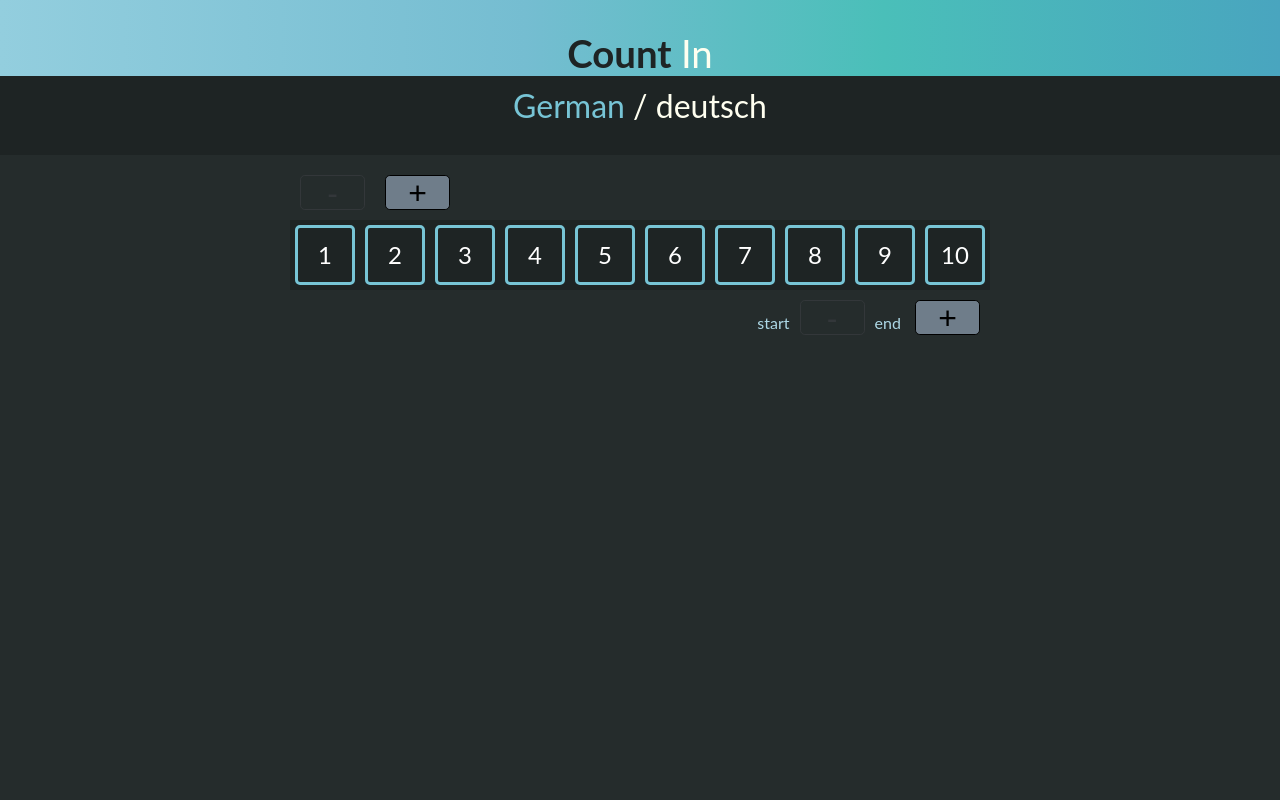
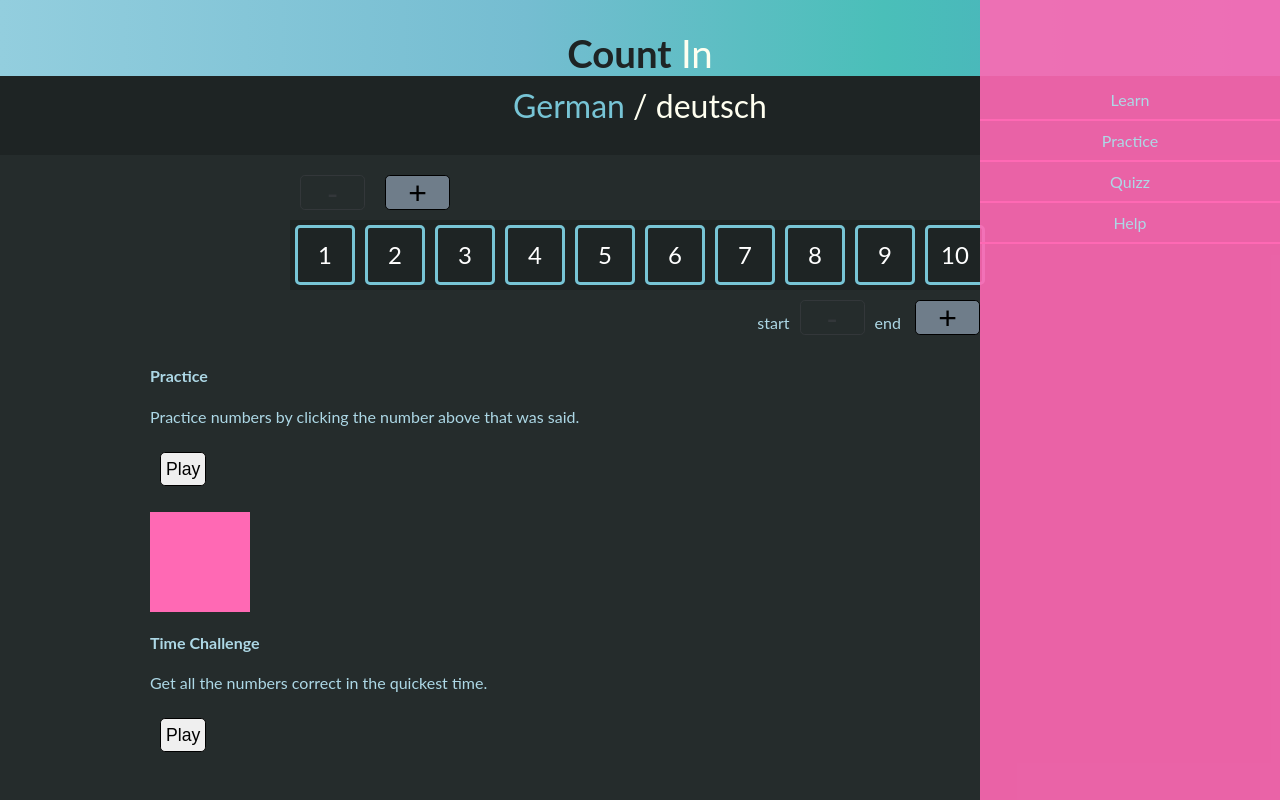
Before and after one commit to JaniceShaw/count-in-v2, a React (Create React App) app: page / in a window 1280 px wide. Built offline with nearby package versions, Linux system fonts and the light colour scheme.

Commit message:
working on the practice and chanllenge blocks

```diff
--- a/src/App.js
+++ b/src/App.js
@@ -1,7 +1,8 @@
 import { useState, useEffect } from 'react';
 
 import './App.scss';
-// import ReactCSSTransitionGroup from 'react-transition-group/CSSTransitionGroup';
+
+import Menu from './components/menu/Menu';
 
 import { Header } from './components/Header/header';
 import { Numbers } from './components/Numbers/Numbers';
@@ -9,6 +10,7 @@ import { PracticeBlock } from './components/PracticeBlock/PracticeBlock';
 import { ChallengeBlock } from './components/ChallengeBlock/ChallengeBlock';
 
 import Learn from './components/Numbers/Learn/Learn';
+
 
 // global arrays
 let correctAdd = [];
@@ -26,6 +28,7 @@ const languageList = [
   ['French', 'fr-FR', 'français', 'incorrect'],
   ['French (CA)', 'fr-CA', 'français', 'incorrect'],
   ['German', 'de-DE', 'deutsch', 'falsch'],
+  // ['German (CH)', 'de-CH', 'deutsch', 'falsch'],
   ['Hebrew', 'he-IL', 'עִברִית', 'לֹא נָכוֹן'],
   ['Italian', 'it-IT', 'italiano', 'scorretto'],
   ['Japanese', 'ja-JP', '日本語', '間違った'],
@@ -40,7 +43,7 @@ const languageList = [
   ['Thai', 'th-TH', 'ไทย', 'ไม่ถูกต้อง']
 ];
 
-// function speakDeAll(say, lang) {
+// function runSpeakAll(say, lang) {
 //   to_speak = new SpeechSynthesisUtterance(say);
 //   to_speak.lang = lang;
 //   to_speak.rate = 0.9;
@@ -48,40 +51,51 @@ const languageList = [
 // }
 
 const App = () => {
-  let defaultNumbersList = [];
-  let j;
-  // the displayed numbers --Default
-  for (j = 1; j <= 10; j++) {
-    defaultNumbersList.push([j, 'num']);
+
+  function defaultNumbersList() {
+    let numberList = [];
+
+    for (let j = 1; j <= 10; j++) {
+      numberList.push([j, 'num']);
+    }
+    return numberList
   }
+
 
   //set up states -- not all need to be state
   const [showLangs, setShowLangs] = useState(false); // hide lang list selection
-  const [langs, setLangs] = useState(); // the array of languages to select -- TODO: maybe not needed
-  const [langSelected, setLangSelected] = useState(6); // sets default language
-  const [lang, setLang] = useState("de-DE");
+  // do i need both of these??
+  const [langSelected, setLangSelected] = useState(6); // The selected language (German default)
+  const [lang, setLang] = useState("de-DE"); // is this not the same as above??
+  const [germanVoice, setGermanVoice] = useState();
+  //const [langs, setLangs] = useState(); // the array of languages to select -- TODO: maybe not needed
   const [learnList] = useState([[1, 'num']]);
   const [numbersList, setNumberList] = useState(defaultNumbersList);
-  const [test, setTest] = useState(false); // to show if practice has been clicked
-  const [germanVoice, setGermanVoice] = useState();
+  //const [test, setTest] = useState(false); // to show if practice has been clicked
+  const [practice, setPractice] = useState(false); // to show if practice has been clicked
+
 
   // for Time challenge
   const [challenge, setChallenge] = useState(false); // sets challenge to not started
-  const [finished] = useState(false);
-  const [results] = useState([]);
-  const [running] = useState(false);
-  const [elapsedTime] = useState(0);
-  const [previousTime] = useState(0);
-  const [rand] = useState(''); // the random number said
-  const [correct] = useState([]); // #endregion//array for correct answers
-  const [incorrect] = useState([]); // array for incorrect answers
-  const [incorrectQ] = useState([]);
+  const [finished, setFinished] = useState(false);
+  const [results, setResults] = useState([]);
+  const [running, setRunning] = useState(false);
+  const [elapsedTime, setElapsedTime] = useState(0);
+  const [previousTime, setPreviousTime] = useState(0);
+  const [rand, setRand] = useState(''); // the random number said
+  const [correct, setCorrect] = useState([]); // #endregion//array for correct answers
+  const [incorrect, setIncorrect] = useState([]); // array for incorrect answers
+
+  const [incorrectChallenge, setIncorrectChallenge] = useState([]);
+  const [theTime, setTheTime] = useState();
 
   useEffect(() => {
-   // console.log('in useeffect for get voice');
+    // console.log('in useeffect for get voice');
     let voicesAll = speechSynthesis.getVoices();
 
-   // need time out to work consistently in chrome
+    // console.log(voicesAll);
+
+    // need time out to work consistently in chrome
     setTimeout(() => {
       voicesAll = speechSynthesis.getVoices();
       //console.log('in tiem out', voicesAll);
@@ -102,7 +116,7 @@ const App = () => {
         }
       });
 
-     // console.log('get the voice', voices[0]);
+      // console.log('get the voice', voices[0]);
       if (!voices[0]) {
         console.log('did not get the voices');
       }
@@ -116,7 +130,7 @@ const App = () => {
   const speech = window.speechSynthesis;
   let to_speak;
 
-  function speakDe(say, lang) {
+  function runSpeak(say, lang) {
 
     shutUp();
 
@@ -132,7 +146,7 @@ const App = () => {
   }
 
   function shutUp() {
-   //console.log('did shut up');
+    //console.log('did shut up');
     speech.cancel()
   }
 
@@ -148,13 +162,11 @@ const App = () => {
 
     const newLang = languageList[newLangSelected][1];
 
-    speakDe(languageList[newLangSelected][2], newLang);
+    runSpeak(languageList[newLangSelected][2], newLang);
     setLang(newLang);
     setLangSelected(newLangSelected);
     setShowLangs(false)
   }
-
-
 
   // Numbers Changed //
   //Max minus -- start number  - --
@@ -173,8 +185,8 @@ const App = () => {
         newNumbersList.unshift([i, 'num']);
       }
 
-      setNumberList((prevState)=>{
-        return(newNumbersList);
+      setNumberList((prevState) => {
+        return (newNumbersList);
       })
     }
   }
@@ -194,8 +206,8 @@ const App = () => {
       newNumbersList.shift();
     }
 
-    setNumberList((prevState)=>{
-      return(newNumbersList);
+    setNumberList((prevState) => {
+      return (newNumbersList);
     })
 
   }
@@ -210,8 +222,8 @@ const App = () => {
       for (i = 1; i <= 10; i++) {
         newNumbersList.pop();
       }
-      setNumberList((prevState)=>{
-        return(newNumbersList);
+      setNumberList((prevState) => {
+        return (newNumbersList);
       })
     }
   }
@@ -220,7 +232,7 @@ const App = () => {
   const minPlusClickedHandler = () => {
 
     let newNumbersList = [...numbersList];
-    console.log('1-newNumbersList',newNumbersList)
+    console.log('1-newNumbersList', newNumbersList)
 
     const numStart = newNumbersList[newNumbersList.length - 1][0] + 1;
 
@@ -231,8 +243,8 @@ const App = () => {
     }
     console.log('newnum', newNumbersList);
 
-    setNumberList((prevState)=>{
-      return(newNumbersList);
+    setNumberList((prevState) => {
+      return (newNumbersList);
     })
 
   };
@@ -240,28 +252,46 @@ const App = () => {
   //number clicked
   const handleNumberClick = (e) => {
 
-    const clicked = Number(e.currentTarget.textContent);
-    // console.log('clicked', clicked);
+    const clicked = Number(e.target.textContent);
 
-    let rand = numbersList[Math.floor((Math.random() * numbersList.length))][0];
+    // Check if practice mode is on //
+    if (practice) {
 
-    let theNum = numbersList;
+      if (rand === clicked) {
+        //console.log('got it right')
+        const newRandomNumber = numbersList[Math.floor((Math.random() * numbersList.length))][0];
+        setRand(newRandomNumber);
+        runSpeak(newRandomNumber, lang);
+        setCorrect((prevState => {
+          return [...prevState, rand]
+        }))
+      } else {
+        setIncorrect((prevState) => [...prevState, rand]);
+      }
+      return
+    }
+
+    // check if challenge mode is on
+    if (challenge) {
+      console.log("started chalange!")
+      //correct number clicked
+      if (rand === clicked) {
+        console.log('Got it right!')
+      }
+
+      return
+    }
+
+    // let rand = numbersList[Math.floor((Math.random() * numbersList.length))][0];
+
+    let theNum = [...numbersList];
     let theNewNum = [];
     let numClassC = 'num correct';
 
     // this.setState({ clicked: clicked });
+    // console.log('clicked', clicked, lang);
+    runSpeak(clicked, lang);
 
-    // console.log('clicked', clicked, lang);
-    speakDe(clicked, lang);
-
-    //practice is correct
-    //   if (clicked === this.state.rand && this.state.test) {
-
-    //     correctAdd.push(this.state.rand);
-    //     this.setState({ correct: correctAdd, rand: rand });
-
-    //     speakDe(clicked, lang);
-    //     speakDe(rand, lang);
 
     //     //Challenge is correct
     //   } else if (clicked === this.state.rand && this.state.challenge) {
@@ -305,84 +335,81 @@ const App = () => {
     //       this.setState({ challenge: false, running: false, finished: true, results: resultAdd });
     //       incorrectAdd = [];
     //     } else {
-    //       speakDe(rand2, lang);
+    //       runSpeak(rand2, lang);
     //     }
 
     //     //challenge incorrect
-    //   } else if (this.state.test) {
+    //   } else if (practice) {
     //     incorrectAdd.push(this.state.rand);
     //     this.setState({ incorrect: incorrectAdd, rand: rand });
-    //     //  speakDe(clicked+"  "+rand, lang);
-    //     speakDe(clicked, lang);
-    //     speakDeAll(rand, lang);
+    //     //  runSpeak(clicked+"  "+rand, lang);
+    //     runSpeak(clicked, lang);
+    //     runSpeakAll(rand, lang);
 
     //     //challenge incorrect
     //   } else if (this.state.challenge) {
     //     incorrectAdd.push(this.state.rand);
     //     this.setState({ incorrectQ: incorrectAdd, rand: rand });
-    //     speakDe(this.state.langs[this.state.langSelected][3], lang);
-    //     speakDeAll(rand, lang);
+    //     runSpeak(this.state.langs[this.state.langSelected][3], lang);
+    //     runSpeakAll(rand, lang);
     //   } else {
-    //     speakDe(clicked, lang);
+    //     runSpeak(clicked, lang);
     //   }
   }
 
-  //start practice button
+
+
+  // //start practice button
   const handleButtonClick = (e) => {
 
-    let lang = this.state.lang;
-    let rand = this.state.numbersList[Math.floor((Math.random() * this.state.numbersList.length))][0];
+    //let lang = this.state.lang;
+    let randomNumber = numbersList[Math.floor((Math.random() * numbersList.length))][0];
+    console.log('randnum', randomNumber)
     let theNewNum = [];
-    let nStart = this.state.numbersList[0][0];
-    let nEnd = this.state.numbersList[this.state.numbersList.length - 1][0];
-    console.log(nStart, nEnd);
+    let nStart = numbersList[0][0];
+    let nEnd = numbersList[numbersList.length - 1][0];
+    console.log(nStart, nEnd,);
 
     for (i = nStart; i <= nEnd; i++) {
       theNewNum.push([i, 'num']);
     }
-    this.setState({
-      numbersList: theNewNum
-    });
+    console.log('newNum', theNewNum);
+
+    setNumberList((prevState) => { return theNewNum }) // now sure why this is happening
 
     // starts practice, resets correct and incorrect arrays
-    if (this.state.test !== true) {
+    if (!practice) {
+      console.log('practice false')
 
-      this.setState({
-        rand: rand,
-        test: true,
-        incorrect: [],
-        correct: [],
-        numberList: theNewNum
-      });
+      setRand(randomNumber);
+      setPractice(true);
+      if (incorrect.length > 0) { setIncorrect(() => []) }
+      if (correct.length > 0) { setCorrect(() => []) }
 
-      speakDe(rand, lang);
+      runSpeak(randomNumber, lang);
       // stops test, resets correctAdd and incorrectAdd arrays
     } else {
-      if (e.currentTarget.textContent === "Stop") {
-        this.setState({ test: false });
-        correctAdd = [];
-        incorrectAdd = [];
+      if (e.target.textContent === "Stop") {
+        setPractice(false);
+
         // replays number said
       } else {
-
-        speakDe(this.state.rand, lang);
-
+        runSpeak(rand, lang);
       }
 
     }
   }
   //start challenge button
   const handleQuizButtonClick = (e) => {
-    let lang = this.state.lang;
-    let rand = this.state.numbersList[Math.floor((Math.random() * this.state.numbersList.length))][0];
+    let newRand = numbersList[Math.floor((Math.random() * numbersList.length))][0];
     //resets numbers to remove correct class
     let theNewNum = [];
     // for (i = this.state.from; i <= this.state.to; i++) {
     //   theNewNum.push([i, 'num']);
     // }
 
-    let nStart = this.state.numbersList[0][0];
-    let nEnd = this.state.numbersList[this.state.numbersList.length - 1][0];
+    let nStart = numbersList[0][0];
+    let nEnd = numbersList[numbersList.length - 1][0];
     console.log(nStart, nEnd);
 
     for (i = nStart; i <= nEnd; i++) {
@@ -390,27 +417,31 @@ const App = () => {
     }
     console.log('hh', theNewNum);
     // starts challenge,
-    if (this.state.challenge !== true) {
-      this.setState({
-        rand: rand,
-        challenge: true,
-        finished: false,
-        incorrectQ: [],
-        elapsedTime: 0,
-        running: true,
-        previousTime: Date.now(),
-        numbersList: theNewNum
-      });
-      speakDe(rand, lang);
+    if (!challenge) {
+
+      setRand(newRand);
+      setChallenge(true);
+      setFinished(false);
+      setIncorrectChallenge(() => []);
+      setElapsedTime(0);
+      setRunning(true);
+      setPreviousTime(Date.now());
+      setNumberList(() => theNewNum)
+
+      runSpeak(newRand, lang);
 
       // stops challenge, resets incorrectAdd arrays
     } else {
-      if (e.currentTarget.textContent === "Stop") {
-        this.setState({ challenge: false, running: false });
-        incorrectAdd = [];
+      if (e.target.textContent === "Stop") {
+        setChallenge(false);
+        setRunning(false);
+
+        // incorrectAdd = [] // what is that??
+        //this.setState({ challenge: false, running: false });
+        // incorrectAdd = [];
         // replays number said
       } else {
-        speakDe(this.state.rand, lang);
+        runSpeak(rand, lang);
       }
     }
   }
@@ -418,6 +449,8 @@ const App = () => {
 
   return (
     <div className="App">
+
+      <Menu />
 
       <Header
         langSelected={langSelected}
@@ -441,18 +474,34 @@ const App = () => {
         />
 
         {/* <Learn
-            learnList={this.state.learnList}
-            onClick={this.handleClick}
-          />
-           */}
-        {/* <div className="container"><p>Lorem, ipsum dolor sit amet consectetur adipisicing elit. Excepturi velit quia molestiae sint dolorem eos culpa aperiam sit porro perferendis. Aut corrupti id minus laudantium aspernatur facilis dolorum distinctio esse.</p></div> */}
+          learnList={learnList}
+        //onClick={handleClick}
+        /> */}
 
 
-        {/* {showTest}  was commented*/}
+        {/* {showTest}  was commented */}
         {/* {showQuiz}
             {showTest2} */}
 
       </div>
+      <PracticeBlock
+        toShow={practice}
+        onClick={handleButtonClick}
+        correct={correct}
+        incorrect={incorrect}
+      />
+
+      <ChallengeBlock
+        toShow={challenge}
+        onClick={handleQuizButtonClick}
+        incorrect={incorrectChallenge}
+        timer={theTime}
+
+        finished={finished}
+        results={results}
+
+      />
+
     </div>
   );
 
@@ -541,13 +590,13 @@ const App = () => {
 
   // if (this.state.challenge !== true && this.state.finished === false) {
   //   showTest = <PracticeBlock
-  //     toShow={this.state.test}
+  //     toShow={practice}
   //     onClick={this.handleButtonClick}
   //     correct={correct}
   //     incorrect={incorrect}
   //   />
   // }
-  // if (this.state.test !== true) {
+  // if (practice !== true) {
   //   showQuiz = <ChallengeBlock
   //     toShow={this.state.challenge}
   //     onClick={this.handleQuizButtonClick}
@@ -560,7 +609,7 @@ const App = () => {
   // }
   // if (this.state.finished === true) {
   //   showTest2 = <PracticeBlock
-  //     toShow={this.state.test}
+  //     toShow={practice}
   //     onClick={this.handleButtonClick}
   //     correct={correct}
   //     incorrect={incorrect}
--- a/src/components/Buttons/buttons.js
+++ b/src/components/Buttons/buttons.js
@@ -1,6 +1,6 @@
 import React from 'react'
 
-export const Buttons = ({toShow,onClick}) => {
+export const Buttons = ({ toShow, onClick }) => {
   if (toShow === true) {
     return (
       <div>
--- a/src/components/Numbers/NumbersDisplay/numbersDisplay.js
+++ b/src/components/Numbers/NumbersDisplay/numbersDisplay.js
@@ -4,7 +4,7 @@ import './numbersDisplay.scss';
 
 export const NumbersDisplay = ({ theNum, onNumClick, numClass }) => {
 
- console.log('thenum', theNum);
+  //console.log('thenum', theNum);
 
   return (
 
--- a/src/components/PracticeBlock/PracticeFeedback/PracticeFeedback.js
+++ b/src/components/PracticeBlock/PracticeFeedback/PracticeFeedback.js
@@ -1,4 +1,5 @@
 import React from 'react';
+import styles from './PracticeFeedback.module.css';
 
 function T1(props) {
   if (Number(props.correct) !== 0) { //TODO: need to change as number can be 0
@@ -15,6 +16,8 @@ function T1(props) {
 };
 
 function T2(props) {
+  console.log('inT2');
+  console.log(props.incorrect)
   if (Number(props.incorrect) !== 0) {
     return (
       <span>
@@ -28,14 +31,13 @@ function T2(props) {
   }
 };
 
-export const PracticeFeedback = (props) => {
-  var correct = props.correct;
-  var incorrect = props.incorrect;
+export const PracticeFeedback = ({ correct, incorrect }) => {
+  console.log('hello in feedback')
 
   return (
-    <div className="practice-feedback">
+    <div className={styles['practice-feedback']}>
 
-      <T1 correct={props.correct} />
+      <T1 correct={correct} />
       <ul className="practice-feedback-correct">
         {correct.map((correct, index) => <li key={index}>{correct}</li>)}
       </ul>
--- /dev/null
+++ b/src/components/PracticeBlock/PracticeFeedback/PracticeFeedback.module.css
@@ -0,0 +1,5 @@
+.practice-feedback {
+  background-color: hotpink;
+  height: 100px;
+  width: 100px;
+}
--- /dev/null
+++ b/src/components/menu/Menu.js
@@ -0,0 +1,21 @@
+import styles from './Menu.module.css';
+
+const Menu = ()=>{
+
+    const clickHandler = (e)=>{
+        console.log('clicked', e.target);
+    }
+
+    return(
+        <menu className={styles.menu}>
+           <ul>
+            <li onClick={clickHandler}>Learn</li>
+            <li>Practice</li>
+            <li>Quizz</li>
+            <li>Help</li>
+           </ul>
+        </menu>
+    )
+}
+
+export default Menu;
--- /dev/null
+++ b/src/components/menu/Menu.module.css
@@ -0,0 +1,35 @@
+.menu{
+    position: absolute;
+    height: 100vh;
+    width:300px;
+    top: 0;
+    right: 0;
+    background-color: rgba(255, 105, 180, 0.9);
+    z-index: 5000;
+    padding: 0;
+    margin: 0;
+    /* display: none; */
+}
+
+.menu.show{
+    display: block;
+}
+
+.menu ul {
+    margin:80px 0 0 0;
+    padding:0;
+    list-style: none;
+    text-align: center;
+}
+
+.menu li {
+    border-bottom:solid 2px hotpink;
+    padding:10px;
+}
+
+.menu li:hover{
+    background-color: hotpink;
+    cursor: pointer;
+    border-bottom:solid 2px rgb(190, 79, 134);
+    color: white;
+}
```
